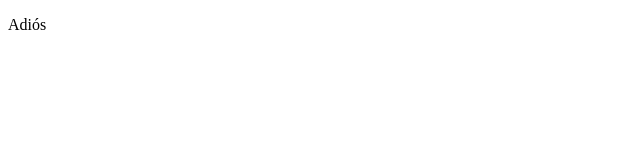
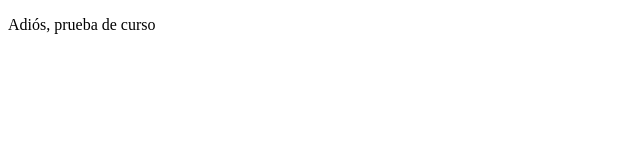
Before and after one commit to CamDev0/CursoGit, a plain HTML site: page index.html in a window 1280 px wide. Shown: the whole page, without its empty margins (0-640 px from the left). Drawn offline with Linux system fonts and the light colour scheme.

Commit message:
Cambios afregagpd
asdsas

```diff
--- a/index.html
+++ b/index.html
@@ -7,6 +7,6 @@
     <title>Cam</title>
 </head>
 <body>
-    <p>Adiós</p>
+    <p>Adiós, prueba de curso</p>
 </body>
 </html>
```
